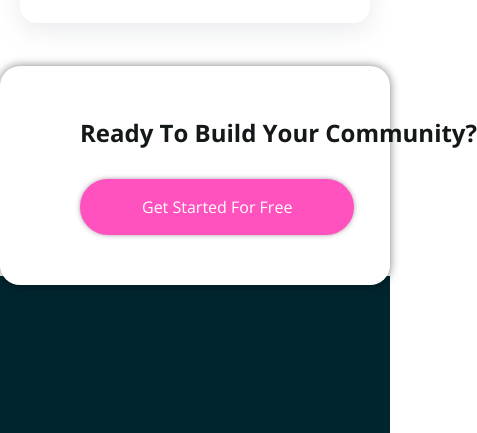
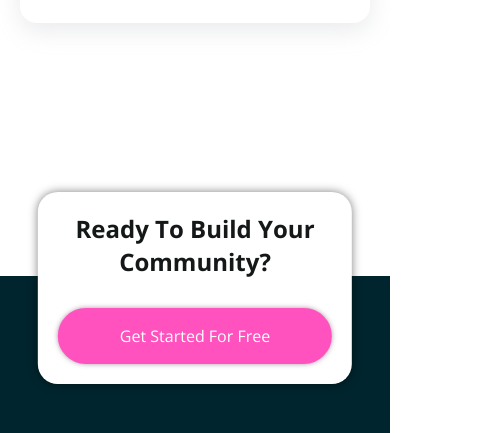
Before and after one commit to lars-radtke/design-exercise, a website built with Vite: page index.html in a window 390 px wide. Shown: the part 2780-3213 px from the top of the page, 477 px wide, since content can reach past the window. Built offline with nearby package versions, Linux system fonts and the light colour scheme.

Commit message:
add extra fancy responisvness styles

```diff
--- a/css/style.css
+++ b/css/style.css
@@ -61,6 +61,10 @@
 		padding-left: 80px;
 		padding-right: 80px;
 	}
+	.footer__aside {
+		top: -15%;
+		padding: 30px 40px;
+	}
 }
 
 @media only screen and (max-width: 800px){
@@ -76,6 +80,12 @@
 		padding-left: 40px;
 		padding-right: 40px;
 	}
+
+	.footer__aside {
+		top: -15%;
+		padding: 30px 40px;
+		white-space: normal;
+	}
 }
 
 @media only screen and (max-width: 600px){
@@ -90,4 +100,9 @@
 		padding-left: 20px;
 		padding-right: 20px;
 	}
+
+	.footer__aside {
+		top: -10%;
+		padding: 20px;
+	}
 }
```
